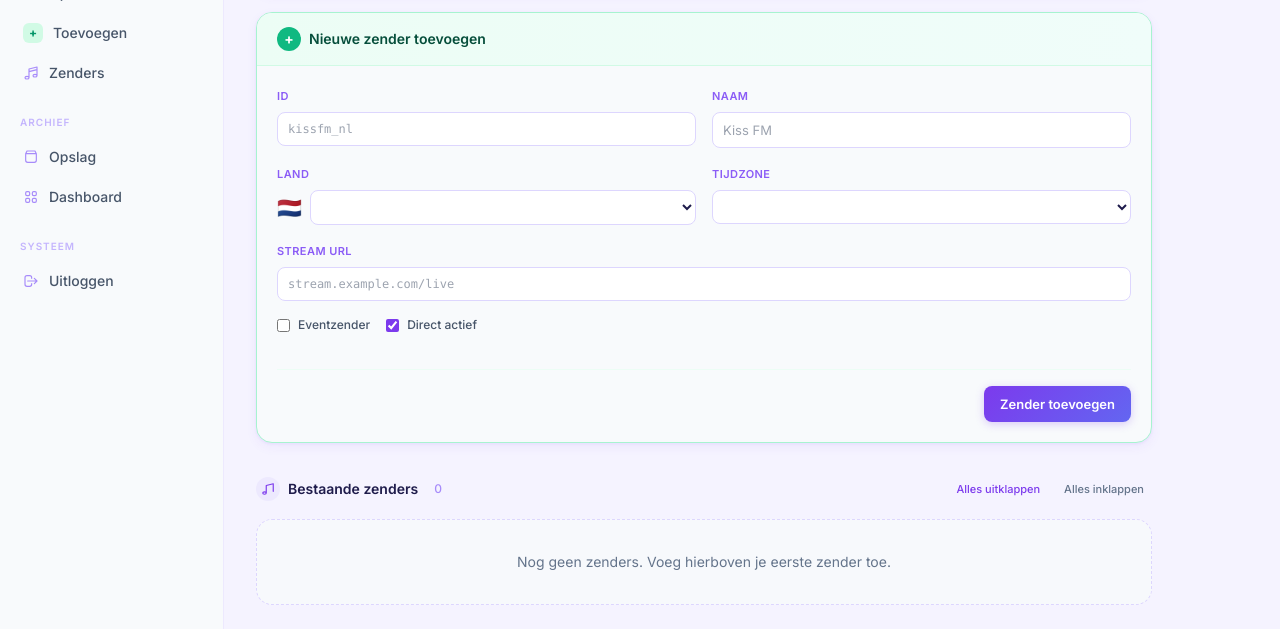
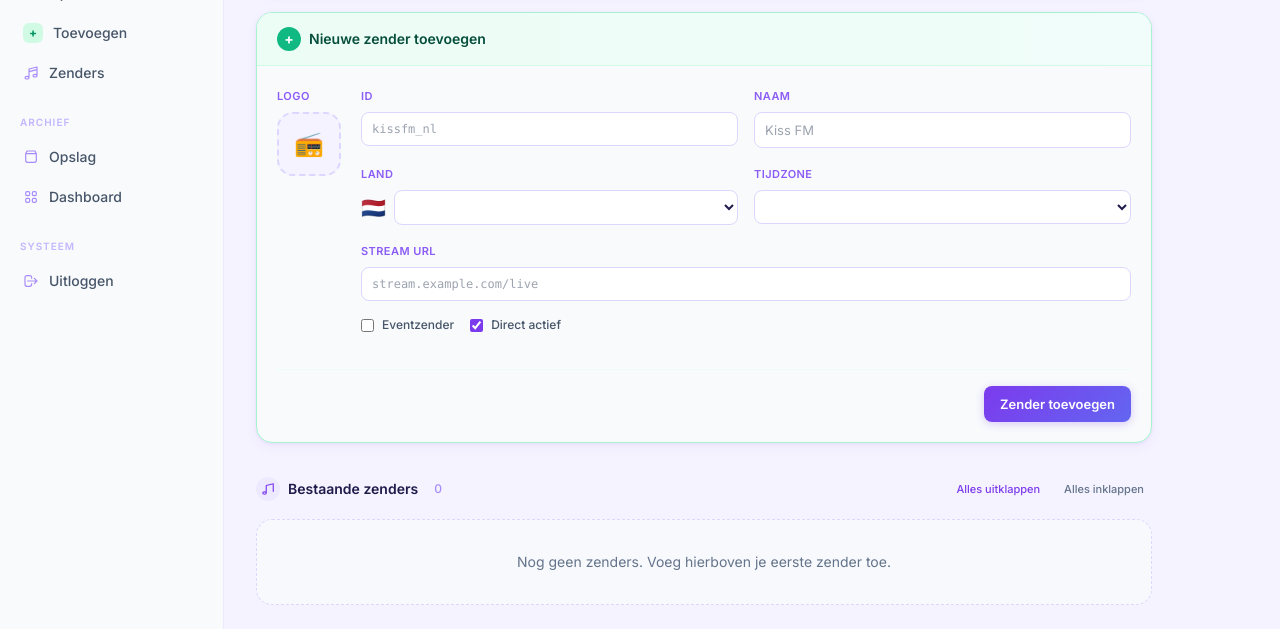
Before and after one commit to kissfmnl/audiologger, a Python web app: template templates/admin/index.html in a window 1280 px wide. Shown: the part 218-847 px from the top of the page. Run offline with Jinja, Linux system fonts and the light colour scheme; the template is opened without the code that fills it, so the values that code supplies are empty; some libraries are stand-ins or nearby versions.

Commit message:
Restore station logo upload and crop in admin.
Re-add Cropper.js UI, logo API route, and logo_data handling on create/edit after the upload flow was removed from the stations page.

Co-authored-by: Cursor <cursoragent@cursor.com>

```diff
--- a/static/admin.js
+++ b/static/admin.js
@@ -4,6 +4,7 @@ document.addEventListener('DOMContentLoaded', () => {
     initCountrySelects();
     initEventToggles();
     initDeleteButtons();
+    initLogoModal();
     scrollToFocus();
     hideDeleteToast();
 });
@@ -158,3 +159,120 @@ function scrollToFocus() {
         requestAnimationFrame(() => card.scrollIntoView({ behavior: 'smooth', block: 'center' }));
     }
 }
+
+let activeFormId = null;
+let cropper = null;
+
+function initLogoModal() {
+    const modal = document.getElementById('logo-modal');
+    const fileInput = document.getElementById('logo-file-input');
+    const cropArea = document.getElementById('logo-crop-area');
+    const cropImage = document.getElementById('logo-crop-image');
+    const zoomSlider = document.getElementById('logo-zoom-slider');
+    const applyBtn = document.getElementById('logo-modal-apply');
+    const cancelBtn = document.getElementById('logo-modal-cancel');
+
+    if (!modal || !fileInput || !cropArea || !cropImage || !applyBtn || !cancelBtn) {
+        return;
+    }
+
+    document.querySelectorAll('.logo-open-btn').forEach((btn) => {
+        btn.addEventListener('click', () => {
+            activeFormId = btn.dataset.formId;
+            modal.classList.remove('hidden');
+            modal.classList.add('flex');
+            fileInput.value = '';
+            cropArea.classList.add('hidden');
+            applyBtn.disabled = true;
+            if (cropper) {
+                cropper.destroy();
+                cropper = null;
+            }
+        });
+    });
+
+    cancelBtn.addEventListener('click', closeLogoModal);
+    modal.addEventListener('click', (event) => {
+        if (event.target === modal) closeLogoModal();
+    });
+
+    fileInput.addEventListener('change', () => {
+        const file = fileInput.files[0];
+        if (!file) return;
+
+        const reader = new FileReader();
+        reader.onload = () => {
+            cropImage.src = reader.result;
+            cropArea.classList.remove('hidden');
+            applyBtn.disabled = false;
+            if (cropper) cropper.destroy();
+            cropper = new Cropper(cropImage, {
+                aspectRatio: 1,
+                viewMode: 1,
+                dragMode: 'move',
+                autoCropArea: 1,
+                responsive: true,
+                background: false,
+            });
+            zoomSlider.value = '1';
+        };
+        reader.readAsDataURL(file);
+    });
+
+    zoomSlider.addEventListener('input', () => {
+        if (cropper) cropper.zoomTo(parseFloat(zoomSlider.value));
+    });
+
+    applyBtn.addEventListener('click', async () => {
+        if (!cropper || !activeFormId) return;
+        const canvas = cropper.getCroppedCanvas({
+            width: 1080,
+            height: 1080,
+            imageSmoothingEnabled: true,
+            imageSmoothingQuality: 'high',
+        });
+        const dataUrl = canvas.toDataURL('image/jpeg', 0.92);
+        const formSuffix = activeFormId.replace('form-', '');
+        const input = document.getElementById(`logo-data-${formSuffix}`);
+        if (input) input.value = dataUrl;
+
+        const btn = document.querySelector(`.logo-open-btn[data-form-id="${activeFormId}"]`);
+        if (btn) {
+            btn.innerHTML = `<img src="${dataUrl}" class="w-16 h-16 object-cover rounded-xl" alt="Logo">`;
+        }
+
+        if (formSuffix !== 'new') {
+            applyBtn.disabled = true;
+            applyBtn.textContent = 'Opslaan…';
+            try {
+                const response = await fetch(`/admin/stations/${formSuffix}/logo`, {
+                    method: 'POST',
+                    headers: {
+                        'Content-Type': 'application/json',
+                        'X-Requested-With': 'fetch',
+                    },
+                    body: JSON.stringify({ logo_data: dataUrl }),
+                });
+                if (!response.ok) {
+                    const err = await response.json();
+                    throw new Error(err.detail || 'Logo opslaan mislukt');
+                }
+            } catch (err) {
+                alert(err.message);
+            } finally {
+                applyBtn.disabled = false;
+                applyBtn.textContent = 'Toepassen';
+            }
+        }
+
+        closeLogoModal();
+    });
+}
+
+function closeLogoModal() {
+    const modal = document.getElementById('logo-modal');
+    if (!modal) return;
+    modal.classList.add('hidden');
+    modal.classList.remove('flex');
+    activeFormId = null;
+}
--- a/templates/admin/index.html
+++ b/templates/admin/index.html
@@ -3,6 +3,7 @@
 {% block title %}Zenders — AudioLogger{% endblock %}
 
 {% block head %}
+<link rel="stylesheet" href="https://cdnjs.cloudflare.com/ajax/libs/cropperjs/1.6.2/cropper.min.css">
 <style>
     .field-input {
         background: #fff;
@@ -127,6 +128,10 @@
 <div class="mb-5 pl-4 py-3 rounded-lg border border-violet-200 bg-violet-50 text-xs text-violet-800">
     Wijzigingen opgeslagen.
 </div>
+{% elif notice == 'logo' %}
+<div class="mb-5 pl-4 py-3 rounded-lg border border-violet-200 bg-violet-50 text-xs text-violet-800">
+    Logo opgeslagen.
+</div>
 {% elif notice == 'deleted' %}
 <div id="delete-toast" class="mb-5 pl-4 py-3 rounded-lg border border-slate-200 bg-slate-50 text-xs text-slate-500">
     Zender verwijderd.
@@ -167,7 +172,14 @@
     </div>
 
     <form id="form-new" method="post" action="/admin/stations" class="p-5 station-row" data-station-id="new">
-        <div class="grid grid-cols-1 sm:grid-cols-2 gap-4">
+        <div class="flex flex-col sm:flex-row gap-5">
+            <div class="shrink-0">
+                <label class="field-label">Logo</label>
+                <button type="button" class="logo-open-btn w-16 h-16 rounded-xl bg-violet-50 border-2 border-dashed border-violet-200 text-2xl hover:border-violet-400 hover:bg-violet-100 flex items-center justify-center transition" data-form-id="form-new">📻</button>
+                <input type="hidden" name="logo_data" id="logo-data-new" value="">
+            </div>
+
+            <div class="flex-1 grid grid-cols-1 sm:grid-cols-2 gap-4">
                 <div>
                     <label class="field-label" for="new-station-id">ID</label>
                     <input id="new-station-id" name="station_id" required pattern="[a-z0-9_]+" placeholder="kissfm_nl"
@@ -234,6 +246,7 @@
                     </div>
                     <p class="text-[10px] text-slate-400 mt-1 hidden event-hint">Standaard zenders: {{ default_retention_days }} dagen automatisch.</p>
                 </div>
+            </div>
         </div>
 
         <div class="mt-5 pt-4 border-t border-emerald-50 flex justify-end">
@@ -338,7 +351,20 @@
                   class="station-edit hidden station-row border-t border-violet-100 bg-violet-50/40 p-4 sm:p-5">
                 <p class="text-xs font-semibold text-violet-600 uppercase tracking-wide mb-4">Zender aanpassen</p>
 
-                <div class="grid grid-cols-1 sm:grid-cols-2 gap-4">
+                <div class="flex flex-col sm:flex-row gap-5">
+                    <div class="shrink-0">
+                        <label class="field-label">Logo</label>
+                        <button type="button" class="logo-open-btn block rounded-xl overflow-hidden border-2 border-violet-200 hover:border-violet-400 transition" data-form-id="form-{{ station.id }}">
+                            {% if station.logo_url %}
+                            <img src="{{ station.logo_url }}?v={{ station.id }}" class="w-16 h-16 object-cover" alt="">
+                            {% else %}
+                            <span class="w-16 h-16 bg-violet-100 flex items-center justify-center text-2xl">{{ station.flag }}</span>
+                            {% endif %}
+                        </button>
+                        <input type="hidden" name="logo_data" id="logo-data-{{ station.id }}" value="">
+                    </div>
+
+                    <div class="flex-1 grid grid-cols-1 sm:grid-cols-2 gap-4">
                         <div>
                             <label class="field-label">ID</label>
                             <p class="field-input font-mono text-xs bg-slate-50 text-slate-500 cursor-default">{{ station.id }}</p>
@@ -404,6 +430,7 @@
                                 </div>
                             </div>
                         </div>
+                    </div>
                 </div>
 
                 <div class="mt-5 pt-4 border-t border-violet-100 flex justify-end gap-2">
@@ -415,9 +442,32 @@
         {% endfor %}
     </div>
 </div>
+
+<div id="logo-modal" class="fixed inset-0 z-50 hidden items-center justify-center bg-indigo-950/40 p-4 backdrop-blur-sm">
+    <div class="bg-white border border-violet-100 rounded-xl max-w-lg w-full p-5 shadow-xl">
+        <h3 class="text-sm font-semibold text-heading mb-1">Logo uploaden</h3>
+        <p class="text-xs text-slate-500 mb-4">1080 × 1080 px, vierkant — zoom en sleep om te croppen</p>
+        <input type="file" accept="image/jpeg,image/png,image/webp" id="logo-file-input"
+               class="w-full text-xs text-slate-500 file:mr-3 file:py-1.5 file:px-3 file:border file:border-violet-200 file:rounded-lg file:bg-violet-50 file:text-violet-700 file:text-xs mb-3">
+        <div id="logo-crop-area" class="hidden">
+            <div class="bg-violet-50 border border-violet-100 rounded-lg overflow-hidden max-h-64">
+                <img id="logo-crop-image" class="max-w-full" alt="Crop">
+            </div>
+            <label class="flex items-center gap-2 text-xs text-slate-500 mt-3">
+                Zoom
+                <input type="range" id="logo-zoom-slider" min="0.1" max="3" step="0.01" value="1" class="flex-1 accent-violet-600">
+            </label>
+        </div>
+        <div class="flex justify-end gap-2 mt-4 pt-3 border-t border-violet-50">
+            <button type="button" id="logo-modal-cancel" class="btn-secondary">Annuleren</button>
+            <button type="button" id="logo-modal-apply" class="btn-primary" disabled>Toepassen</button>
+        </div>
+    </div>
+</div>
 {% endblock %}
 
 {% block scripts %}
+<script src="https://cdnjs.cloudflare.com/ajax/libs/cropperjs/1.6.2/cropper.min.js"></script>
 <script>window.ADMIN_FOCUS_ID = {{ focus_id|tojson }};</script>
 <script src="/static/admin.js"></script>
 {% endblock %}
```
Also changed, not shown: app/admin_routes.py (+63 -1 lines).
